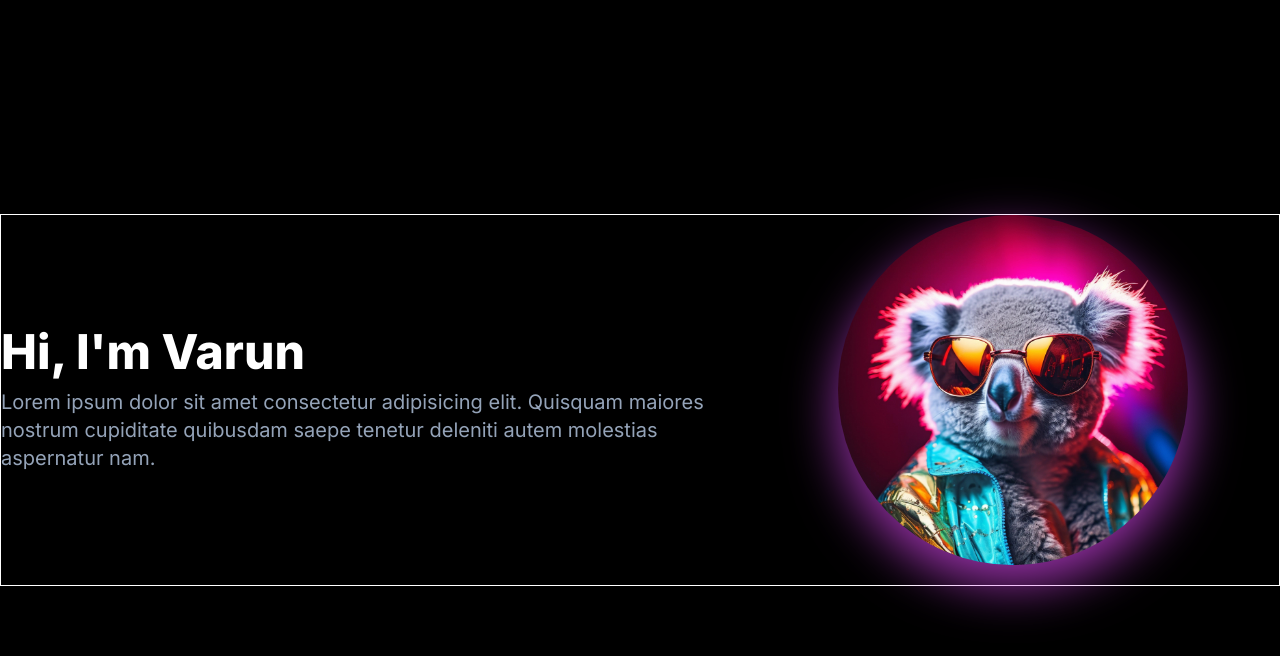
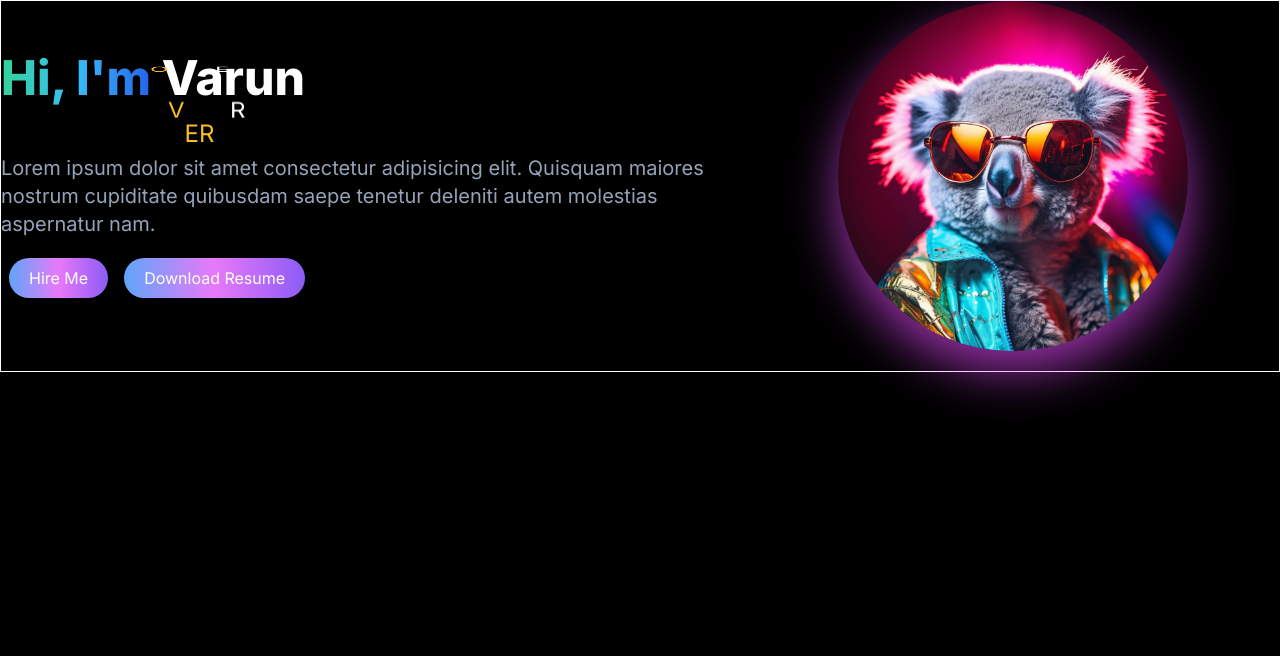
Before and after one commit to DustyDogCodex/nextjs-portfolio, a Next.js app: page / in a window 1280 px wide. Shown: the top 656 px of the page. Built offline with nearby package versions, Linux system fonts and the light colour scheme.

Commit message:
trying to make animated text effect

```diff
--- a/package.json
+++ b/package.json
@@ -15,10 +15,13 @@
     "autoprefixer": "10.4.15",
     "eslint": "8.48.0",
     "eslint-config-next": "13.4.19",
+    "gsap": "^3.12.2",
     "next": "13.4.19",
     "postcss": "8.4.29",
     "react": "18.2.0",
     "react-dom": "18.2.0",
+    "split-text-js": "^1.0.3",
+    "split-type": "^0.3.3",
     "tailwindcss": "3.3.3",
     "typescript": "5.2.2"
   }
--- a/src/app/components/Hero.tsx
+++ b/src/app/components/Hero.tsx
@@ -1,20 +1,85 @@
+'use client'
+import { gsap } from "gsap"
+import SplitType from 'split-type'
+
 import Image from "next/image"
+import { useEffect } from "react"
 
 function Hero() {
+    useEffect(() => {
+        const animateText = () => {
+            const subtitles = gsap.utils.toArray('p')
+
+            //gsap timeline for animations
+            const subtitleTimeline = gsap.timeline()
+
+            subtitles.forEach(sub => {
+                const mySub = new SplitType(sub)
+
+                    subtitleTimeline
+                    .from(mySub.chars, {
+                        opacity: 0,
+                        y: 80,
+                        rotateX: -90,
+                        stagger: 0.2
+                    }, "<")
+                    .to(mySub.chars, {
+                        opacity: 1,
+                        y: -80,
+                        rotateX: 90,
+                        stagger: 0.2
+                    }, "<1")
+
+            })
+        }
+        animateText()
+    }, [])
+
     return (
         <section
-            className="container grid grid-cols-1 lg:grid-cols-12 border border-white z-20"
+            id="home"
+            className="grid grid-cols-1 lg:grid-cols-12 border border-white z-20"
         >
-            <div className="col-span-7 flex flex-col items-center md:items-start justify-center">
+            {/* hero intro & buttons */}
+            <div className="col-span-7 flex flex-col items-center lg:items-start justify-center">
                 <h1 className="text-5xl font-extrabold mb-3">
-                    Hi, I'm Varun
+                    <span className="text-transparent bg-clip-text bg-gradient-to-r from-emerald-400 via-sky-400 to-blue-600">Hi, I'm</span> Varun
                 </h1>
 
-                <p className="text-slate-400 text-lg text-center md:text-left md:text-xl">
+                {/* animated subtitles */}
+                <div className="my-5">
+                    <div>
+                        <p className='m-0 leading-[0px] text-2xl text-center'>
+                            FULL STACK ENGINEER
+                        </p>
+                        <p className='m-0 leading-[0px] text-2xl text-center'>
+                            WEB DEVELOPER
+                        </p>
+                        <p className='m-0 leading-[0px] text-2xl text-center'>
+                            PROBLEM SOLVER
+                        </p>
+                        <p className='m-0 leading-[0px] text-2xl text-center text-amber-400'>
+                            PIZZA LOVER
+                        </p>
+                    </div>
+                </div>
+
+                <span className="text-slate-400 text-lg text-center lg:text-left md:text-xl">
                     Lorem ipsum dolor sit amet consectetur adipisicing elit. Quisquam maiores nostrum cupiditate quibusdam saepe tenetur deleniti autem molestias aspernatur nam.
-                </p>
+                </span>
+
+                {/* buttons */}
+                <div>
+                    <button className="mx-2 my-5 py-2 px-5 rounded-full bg-gradient-to-r from-blue-400 via-fuchsia-400 to-violet-500 hover:scale-110 transition duration-300">
+                        Hire Me
+                    </button>
+                    <button className="mx-2 my-5 py-2 px-5 rounded-full bg-gradient-to-r from-blue-400 via-fuchsia-400 to-violet-500 hover:scale-110 transition duration-300">
+                        Download Resume
+                    </button>
+                </div>
             </div>
 
+            {/* hero image */}
             <div className="col-span-5 flex justify-center my-5 md:mt-0">
                 <Image
                     src="/fly-koala.jpg"
--- a/src/app/layout.tsx
+++ b/src/app/layout.tsx
@@ -5,8 +5,8 @@ import { Inter } from 'next/font/google'
 const inter = Inter({ subsets: ['latin'] })
 
 export const metadata: Metadata = {
-  title: 'Create Next App',
-  description: 'Generated by create next app',
+  title: 'My Portfolio',
+  description: 'Sample portfolio website built using NextJs, Typescript and Tailwind',
 }
 
 export default function RootLayout({
--- a/src/app/page.tsx
+++ b/src/app/page.tsx
@@ -2,8 +2,10 @@ import Hero from './components/Hero'
 
 export default function Home() {
     return (
-        <main className="flex min-h-screen flex-col items-center justify-center bg-black text-white mx-auto">
-            <Hero />
+        <main className="flex min-h-screen flex-col items-center bg-black text-white mx-auto">
+            <div className='container'>
+                <Hero />
+            </div>
         </main>
     )
 }
```
Also changed, not shown: 1 other file (tests, documents, lock files or other folders).
